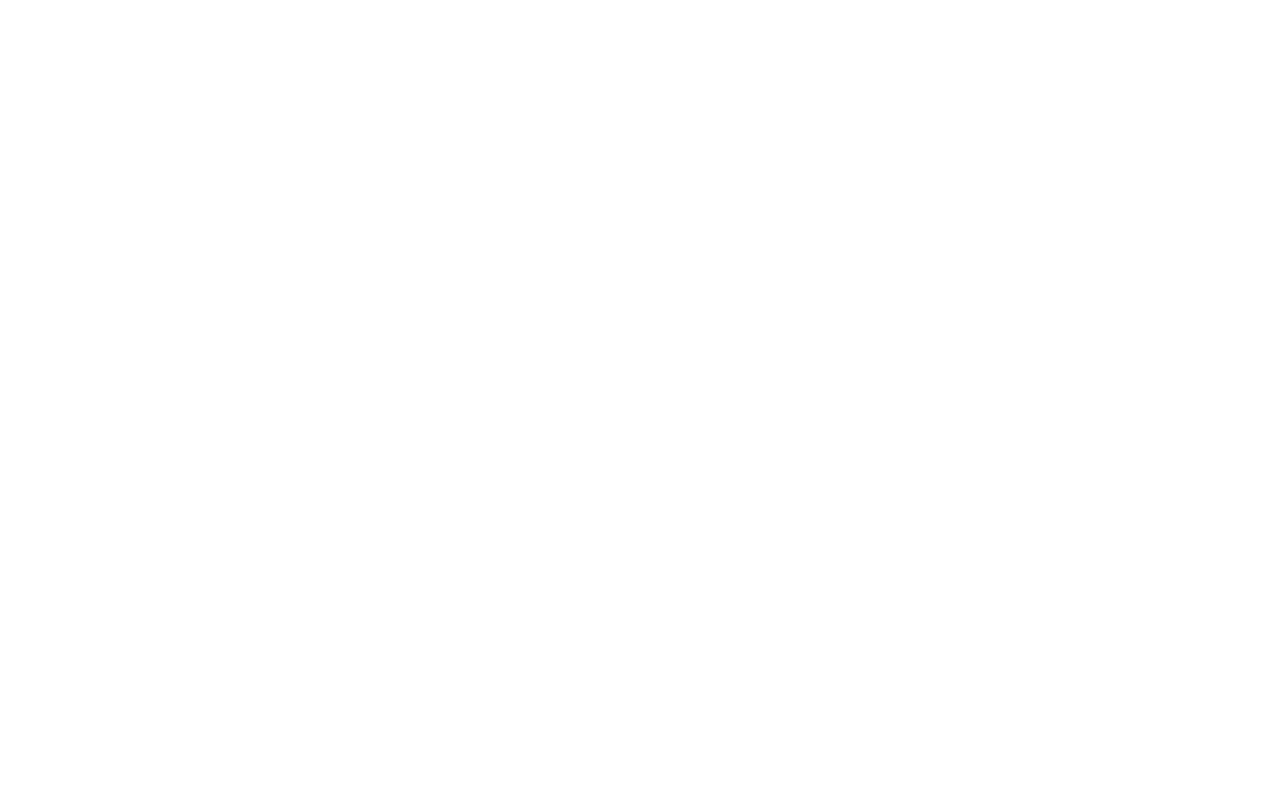
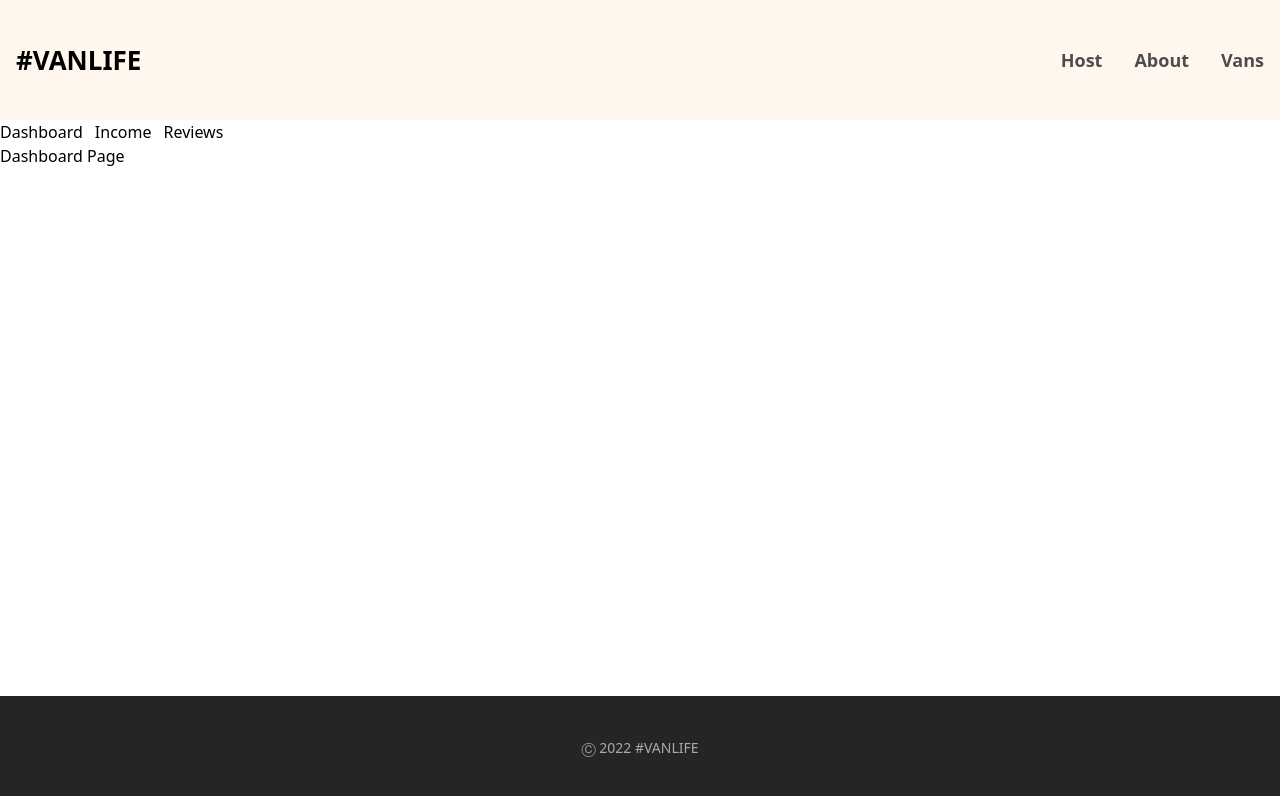
Before and after one commit to Fidesnoella/vanlife, a React (Vite) app: page /host in a window 1280 px wide. Before the commit this address had no page. Shown: the top 796 px of the page. Built offline with nearby package versions, Linux system fonts and the light colour scheme; what miragejs would draw is missing.

Commit message:
feat: creat host page

```diff
--- a/src/App.jsx
+++ b/src/App.jsx
@@ -3,18 +3,28 @@
 import PageLayout from './components/layout/PageLayout.jsx'
 import About from './pages/About.jsx'
 import Home from './pages/Home.jsx'
-import Vans from './pages/Vans.jsx'
-import VanDetail from './pages/VanDetail.jsx'
+import Vans from './pages/Vans/Vans.jsx'
+import VanDetail from './pages/Vans/VanDetail.jsx'
+import Dashboard from './pages/Host/Dashboard'
+import Income from './pages/Host/Income'
+import Reviews from './pages/Host/Reviews'
+import HostLayout from './components/layout/HostLayout'
 
 const App = () => {
   return (
     <BrowserRouter>
       <Routes>
-        <Route element={<PageLayout />}>
-          <Route path='/' element={<Home />} />
-          <Route path='/about' element={<About />} />
-          <Route path='/vans' element={<Vans />} />
-          <Route path='/vans/:id' element={<VanDetail />} />
+        <Route path='/' element={<PageLayout />}>
+          <Route index element={<Home />} />
+          <Route path='about' element={<About />} />
+          <Route path='vans' element={<Vans />} />
+          <Route path='vans/:id' element={<VanDetail />} />
+
+          <Route path='host' element={<HostLayout />}>
+            <Route index element={<Dashboard />} />
+            <Route path='income' element={<Income />} />
+            <Route path='reviews' element={<Reviews />} />
+          </Route>
         </Route>
       </Routes>
     </BrowserRouter>
--- /dev/null
+++ b/src/components/layout/HostLayout.jsx
@@ -0,0 +1,16 @@
+import { Link, Outlet } from "react-router-dom";
+
+const HouseLayout = () => {
+    return (
+        <div>
+            <ul className="flex gap-3">
+                <Link to={"/host"}><li>Dashboard</li></Link>
+                <Link to="/host/income"><li>Income</li></Link>
+                <Link to={"/host/reviews"}><li>Reviews</li></Link>
+            </ul>
+            <Outlet />
+        </div>
+    );
+}
+
+export default HouseLayout;
--- a/src/components/layout/Navbar.jsx
+++ b/src/components/layout/Navbar.jsx
@@ -1,19 +1,22 @@
-import { Link } from "react-router-dom"
+import { NavLink } from "react-router-dom"
 
 const Navbar = () => {
     return (
         <nav className="bg-[#FFF7ED] py-10 px-4">
             <div className="max-w-7xl mx-auto container flex  items-center justify-between">
-                <Link to="/">
+                <NavLink to="/">
                     <h1 className="font-black text-[1.625rem] leading-10 cursor-pointer">#VANLIFE</h1>
-                </Link>
-                <ul className="flex gap-4 text-[#4D4D4D] text-base font-semibold leading-6 cursor-pointer">
-                    <Link to="/about">
-                        <li>About</li>
-                    </Link>
-                    <Link to="/vans">
-                        <li>Vans</li>
-                    </Link>
+                </NavLink>
+                <ul className="flex gap-4 sm:gap-8 text-[#4D4D4D] text-base sm:text-lg font-semibold leading-6 cursor-pointer">
+                    <NavLink to="/host">
+                        <li className="hover:text-[#161616] hover:underline">Host</li>
+                    </NavLink>
+                    <NavLink to="/about">
+                        <li className="hover:text-[#161616] hover:underline">About</li>
+                    </NavLink>
+                    <NavLink to="/vans">
+                        <li className="hover:text-[#161616] hover:underline">Vans</li>
+                    </NavLink>
                 </ul>
             </div>
         </nav>
--- a/src/pages/Home.jsx
+++ b/src/pages/Home.jsx
@@ -1,7 +1,7 @@
 const Home = () => {
     return (
         <main className="bg-mountain bg-cover bg-no-repeat h-full flex">
-            <div className="text-white gap-4 md:gap-10 text-center flex flex-col items-center justify-center mx-auto max-w-lg md:max-w-3xl">
+            <div className="px-2 lg:px-0 text-white gap-4 md:gap-10 text-center flex flex-col items-center justify-center mx-auto max-w-lg md:max-w-3xl">
                 <h1 className="text-4xl md:text-6xl leading-10 font-extrabold">You got the travel plans, we got the travel vans.</h1>
                 <p className="text-base md:text-xl font-medium leading-6">Add adventure to your life by joining the #vanlife movement. Rent the perfect van to make your perfect road trip.</p>
                 <button className="bg-[#FF8C38] rounded-lg hover:bg-[#f8a56b] py-2 px-10 md:px-14 text-base md:text-lg font-bold leading-8">Find your van</button>
--- /dev/null
+++ b/src/pages/Host/Dashboard.jsx
@@ -0,0 +1,9 @@
+const Dashboard = () => {
+    return (
+        <div>
+            Dashboard Page
+        </div>
+    );
+}
+
+export default Dashboard;
--- /dev/null
+++ b/src/pages/Host/Income.jsx
@@ -0,0 +1,9 @@
+const Income = () => {
+    return (
+        <div>
+            Income Page
+        </div>
+    );
+}
+
+export default Income;
--- /dev/null
+++ b/src/pages/Host/Reviews.jsx
@@ -0,0 +1,9 @@
+const Reviews = () => {
+    return (
+        <div>
+            Reviews Page
+        </div>
+    );
+}
+
+export default Reviews;
--- a/src/pages/Vans.jsx
+++ b/src/pages/Vans/Vans.jsx
@@ -1,5 +1,5 @@
 import { useEffect, useState } from "react";
-import VansCard from "../components/cards/Van"
+import VansCard from "../../components/cards/Van"
 import { Link } from "react-router-dom";
 
 const Vans = () => {
```
Also changed, not shown: src/pages/Vans/VanDetail.jsx (renamed from src/pages/VanDetail.jsx).
